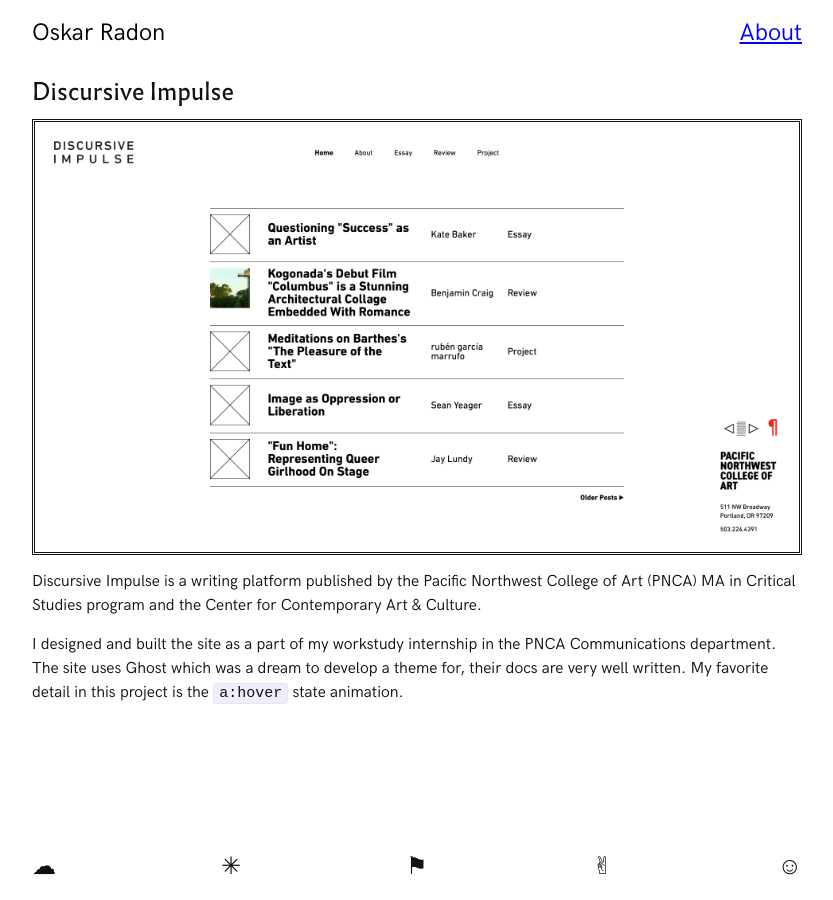
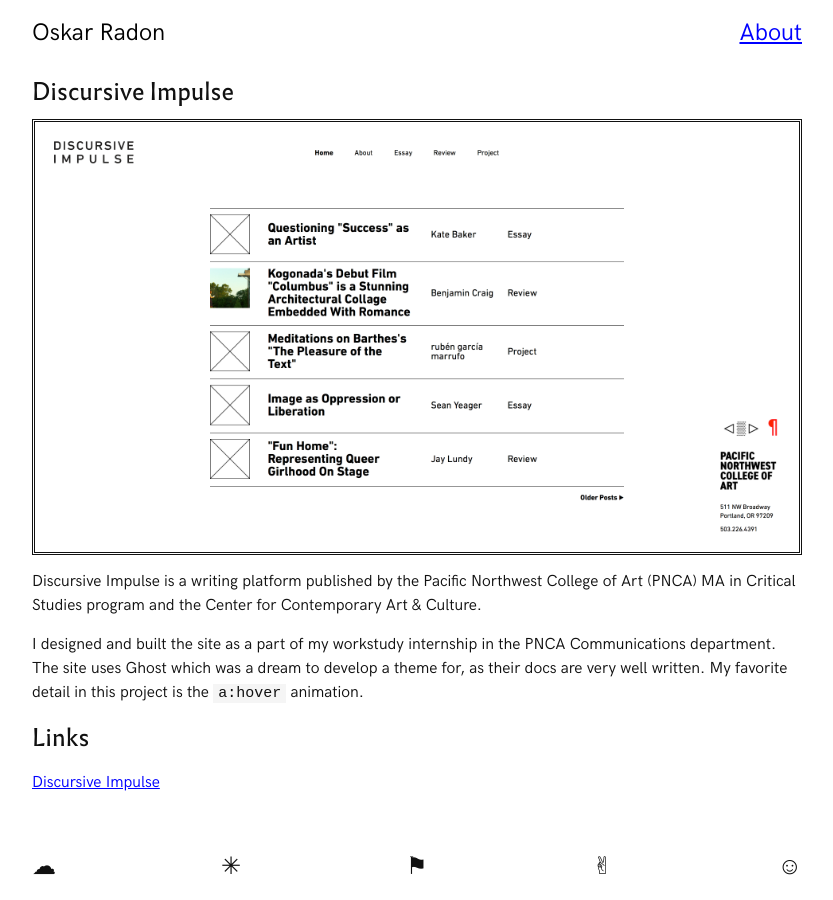
Before and after one commit to oskarradon/oskarradon.github.io-old, a Jekyll site: the page built from _posts/2017-11-16-discursive-impulse.markdown, in a window 1280 px wide. Shown: the whole page, without its empty margins (223-1056 px from the left). Built offline with Jekyll 4.4.1, drawn with Linux system fonts in a browser that asks for light colours.

Commit message:
Two more posts

```diff
--- a/_posts/2017-11-16-atrium-of-the-sun.markdown
+++ b/_posts/2017-11-16-atrium-of-the-sun.markdown
@@ -9,7 +9,7 @@ category: [2017]
 
 Atrium of the Sun is a collaborative project between myself and Lisa Radon. It was a part of the Sensory Gymnastics exhibition at Disjecta in Portland, OR.
 
-I developed the site in HTML, CSS, and Javascript, using Gulp to automate CSS, JS, and image minification, and to run a development server with BrowserSync.
+It is a static site which I developed using Gulp to automate CSS, JS, and image minification, and to run a development server with BrowserSync.
 
 # Links
 
--- a/_posts/2017-11-16-discursive-impulse.markdown
+++ b/_posts/2017-11-16-discursive-impulse.markdown
@@ -9,4 +9,8 @@ category: [2017]
 
 Discursive Impulse is a writing platform published by the Pacific Northwest College of Art (PNCA) MA in Critical Studies program and the Center for Contemporary Art & Culture.
 
-I designed and built the site as a part of my workstudy internship in the PNCA Communications department. The site uses Ghost which was a dream to develop a theme for, their docs are very well written. My favorite detail in this project is the `a:hover` state animation.
+I designed and built the site as a part of my workstudy internship in the PNCA Communications department. The site uses Ghost which was a dream to develop a theme for, as their docs are very well written. My favorite detail in this project is the `a:hover` animation.
+
+# Links
+
+[Discursive Impulse](http://www.discursiveimpulse.com)
--- a/_sass/partials/_base.scss
+++ b/_sass/partials/_base.scss
@@ -132,9 +132,9 @@ blockquote {
 pre,
 code {
   @include relative-font-size(0.9375);
-  border: 1px solid $grey-color-light;
-  border-radius: 3px;
-  background-color: #eef;
+  // border: 1px solid $grey-color-light;
+  // border-radius: 3px;
+  background-color: $grey-color-light;
 }
 
 code {
--- a/_sass/theme.scss
+++ b/_sass/theme.scss
@@ -29,7 +29,7 @@ $background-color: white !default;
 $brand-color:      #2a7ae2 !default;
 
 $grey-color:       #828282 !default;
-$grey-color-light: lighten($grey-color, 40%) !default;
+$grey-color-light: lighten($grey-color, 45%) !default;
 $grey-color-dark:  darken($grey-color, 25%) !default;
 
 // Width of the content area
```
Also changed, not shown: _posts/2016-11-16-paimio.markdown (added, +14 -0 lines), _posts/2016-11-16-sarah-meadows.markdown (added, +12 -0 lines), assets/img/meadows1.jpg (renamed from assets/img/meadows.jpg).
